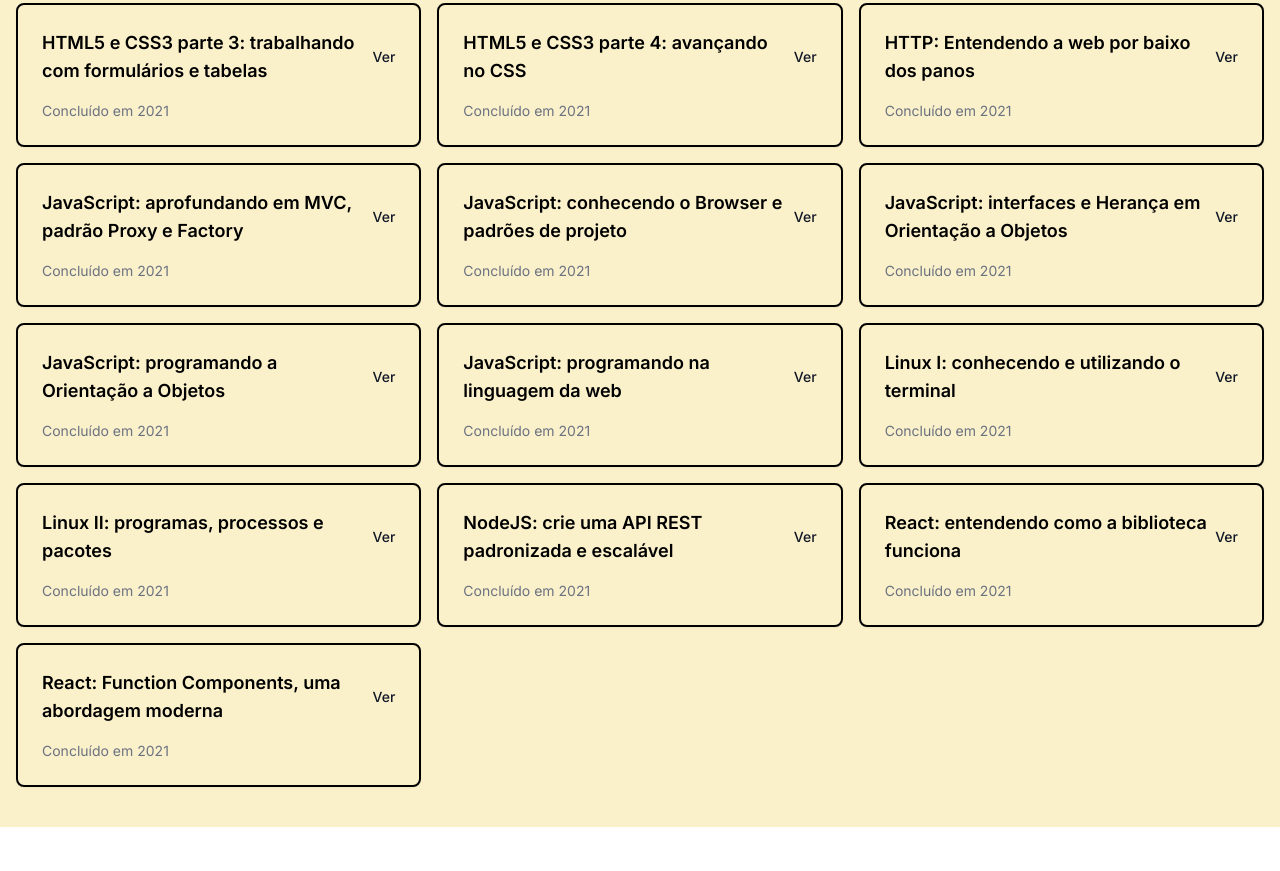
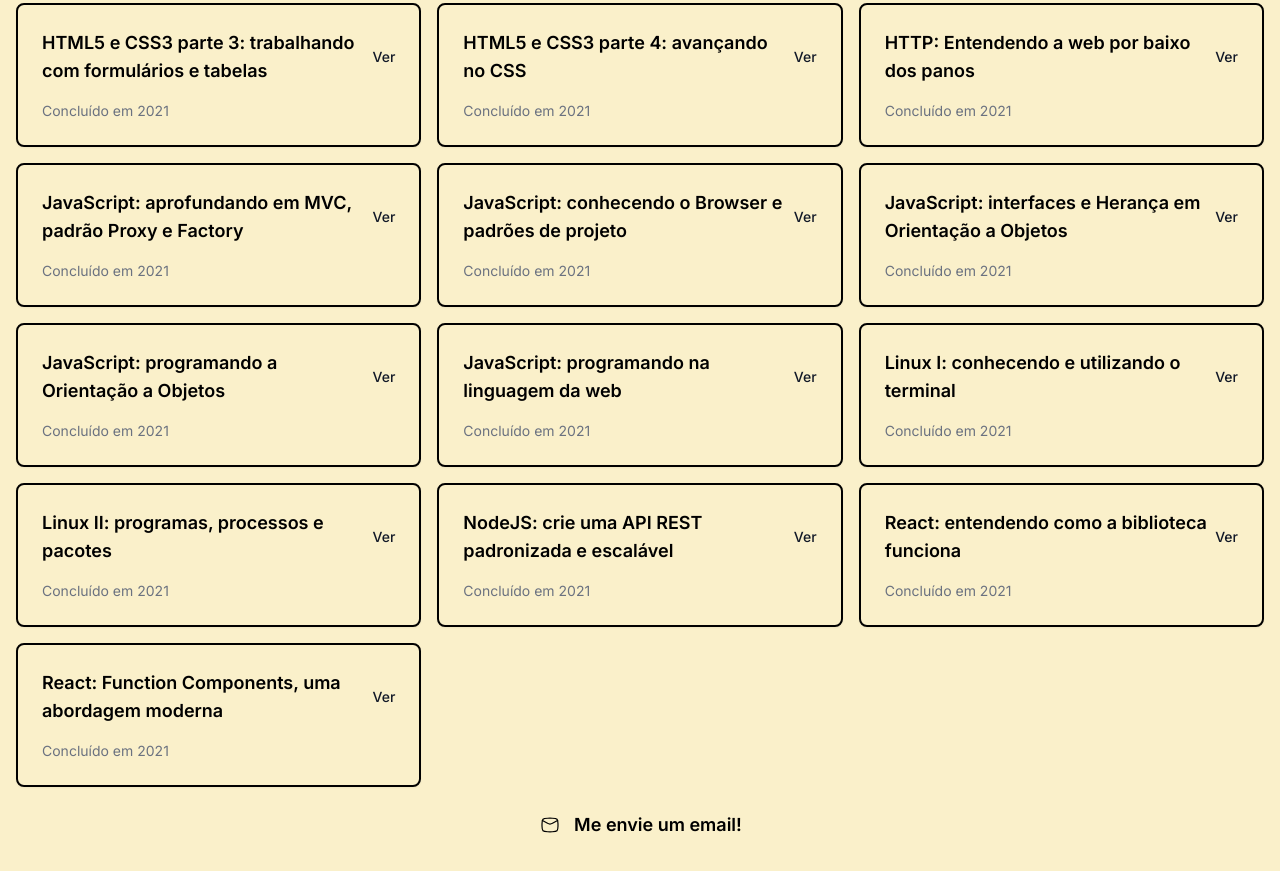
Before and after one commit to JoaoVictor6/my-personal-blog, an Astro site: page / in a window 1280 px wide. Shown: the part 1702-2573 px from the top of the page. Before the commit the page ends 2529 px from the top, so only its background shows below. Built offline with nearby package versions, Linux system fonts and the light colour scheme; Astro itself is replaced by a stand-in of ours.

Commit message:
feat: add send me a email on footer

```diff
--- a/src/pages/index.astro
+++ b/src/pages/index.astro
@@ -147,6 +147,15 @@
 					))}
 				</section>
 			</section>
+			<footer class="py-4">
+				<a href="mailto:santosjoao.dev@gmail.com" class="flex gap-3 items-center font-semibold text-lg text-black dark:text-white rounded-full dark:hover:bg-white/15 transition-colors px-5 py-2">
+					<svg xmlns="http://www.w3.org/2000/svg" viewBox="0 0 24 24" width="24" height="24" color="inherit" fill="none">
+						<path d="M2 6L8.91302 9.91697C11.4616 11.361 12.5384 11.361 15.087 9.91697L22 6" stroke="currentColor" stroke-width="1.5" stroke-linejoin="round" />
+						<path d="M2.01577 13.4756C2.08114 16.5412 2.11383 18.0739 3.24496 19.2094C4.37608 20.3448 5.95033 20.3843 9.09883 20.4634C11.0393 20.5122 12.9607 20.5122 14.9012 20.4634C18.0497 20.3843 19.6239 20.3448 20.7551 19.2094C21.8862 18.0739 21.9189 16.5412 21.9842 13.4756C22.0053 12.4899 22.0053 11.5101 21.9842 10.5244C21.9189 7.45886 21.8862 5.92609 20.7551 4.79066C19.6239 3.65523 18.0497 3.61568 14.9012 3.53657C12.9607 3.48781 11.0393 3.48781 9.09882 3.53656C5.95033 3.61566 4.37608 3.65521 3.24495 4.79065C2.11382 5.92608 2.08114 7.45885 2.01576 10.5244C1.99474 11.5101 1.99475 12.4899 2.01577 13.4756Z" stroke="currentColor" stroke-width="1.5" stroke-linejoin="round" />
+					</svg>
+					Me envie um email!
+				</a>
+			</footer>
 		</section>
 	</body>
 </html>
```
